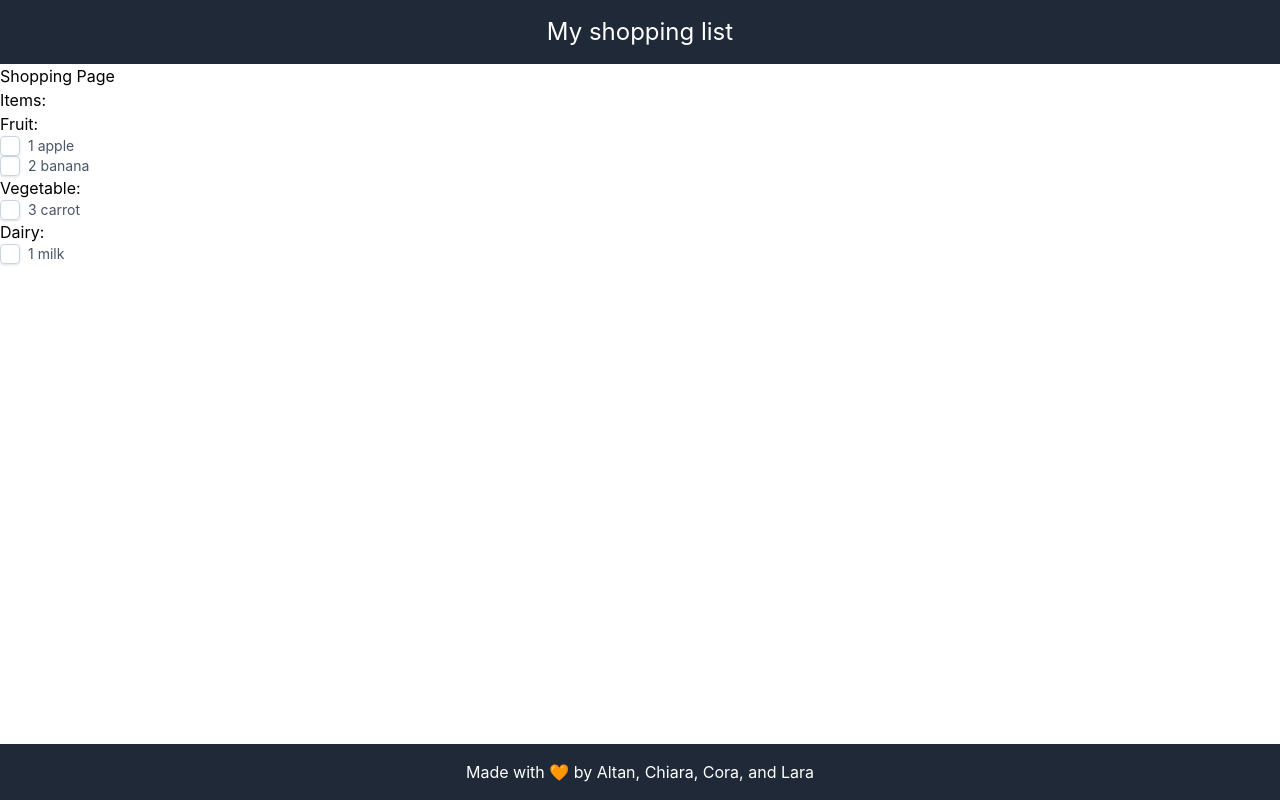
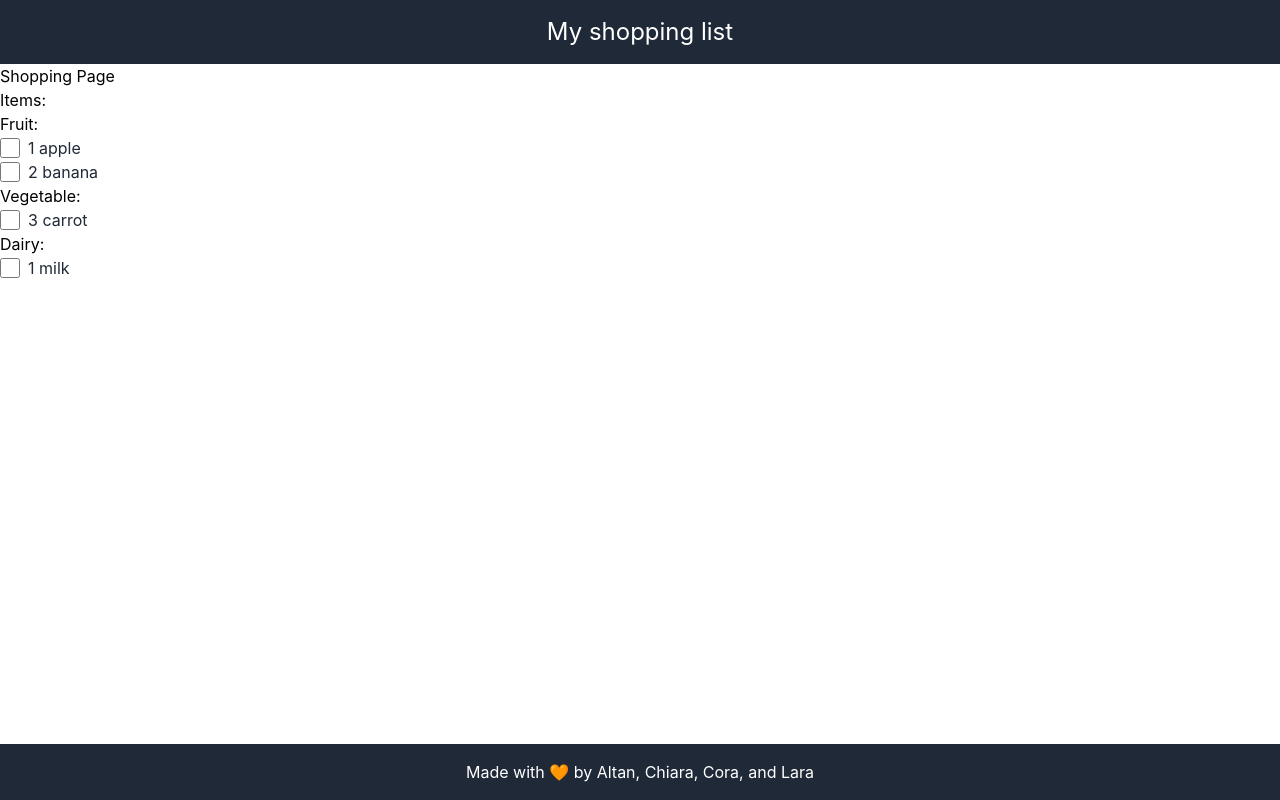
Before and after one commit to laraduerlich/neuefische-group-project-groceryshopping, a React (Vite) app in the folder frontend/: page /shopping in a window 1280 px wide. Built offline with nearby package versions, Linux system fonts and the light colour scheme.

Commit message:
fix: simplify checkbox in shopping page

```diff
--- a/frontend/src/components/GroupedItems.tsx
+++ b/frontend/src/components/GroupedItems.tsx
@@ -9,7 +9,6 @@ type ItemListProps = {
     checkbox: boolean
 }
 
-
 function ListItemWithoutCheckbox(props: { item: { name: string; quantity: string } }) {
     return <li>{props.item.quantity} {props.item.name}</li>;
 }
@@ -17,33 +16,24 @@ function ListItemWithoutCheckbox(props: { item: { name: string; quantity: string
 function ListItemWithCheckbox(props: { item: { name: string; quantity: string } }) {
     const [isChecked, setIsChecked] = useState(false);
 
+
     const handleCheckboxChange = () => {
         setIsChecked(!isChecked);
     };
 
+    const inputId = `checkbox-${props.item.name}`;
+
     return <li className="flex items-center">
-        <label className="flex items-center cursor-pointer relative" htmlFor="check-2">
-            <input type="checkbox"
-                   checked={isChecked}
-                   onChange={handleCheckboxChange}
-                   className="peer h-5 w-5 cursor-pointer transition-all appearance-none rounded shadow hover:shadow-md border border-slate-300 checked:bg-slate-800 checked:border-slate-800"
-                   id="check-2"/>
-            <span
-                className="absolute text-white opacity-0 peer-checked:opacity-100 top-1/2 left-1/2 transform -translate-x-1/2 -translate-y-1/2">
-      <svg xmlns="http://www.w3.org/2000/svg" className="h-3.5 w-3.5"
-           viewBox="0 0 20 20" fill="currentColor"
-           stroke="currentColor" stroke-width="1">
-        <path fill-rule="evenodd"
-              d="M16.707 5.293a1 1 0 010 1.414l-8 8a1 1 0 01-1.414 0l-4-4a1 1 0 011.414-1.414L8 12.586l7.293-7.293a1 1 0 011.414 0z"
-              clip-rule="evenodd"></path>
-      </svg>
-    </span>
-        </label>
-        <label className={`cursor-pointer ml-2 text-slate-600 text-sm ${
-            isChecked ? 'line-through' : ''
-        }`} htmlFor="check-2">
-            {props.item.quantity} {props.item.name}
-        </label>
+                <input
+                    type="checkbox"
+                    id={inputId}
+                    checked={isChecked}
+                    onChange={handleCheckboxChange}
+                    className="h-5 w-5 cursor-pointer rounded border border-gray-300 checked:bg-blue-600 checked:border-blue-600"
+                />
+                <label htmlFor={inputId} className={`ml-2 text-gray-800 ${isChecked ? 'line-through text-gray-500' : ''}`}>
+                    {props.item.quantity} {props.item.name}
+                </label>
     </li>
 }
 
@@ -90,10 +80,11 @@ export default function GroupedItems({items, checkbox}: ItemListProps) {
                         <ul>
                             {groupedItems[section].map((item, index) => {
                                 if (checkbox) {
-                                    return <ListItemWithCheckbox key={index} item={item}/>
+                                    return <ListItemWithCheckbox key={index} item={item} />
                             } else {
                                 return <ListItemWithoutCheckbox key={index} item={item}/>}
                             })}
+
                         </ul>
                     </div>
                 ))}
```
